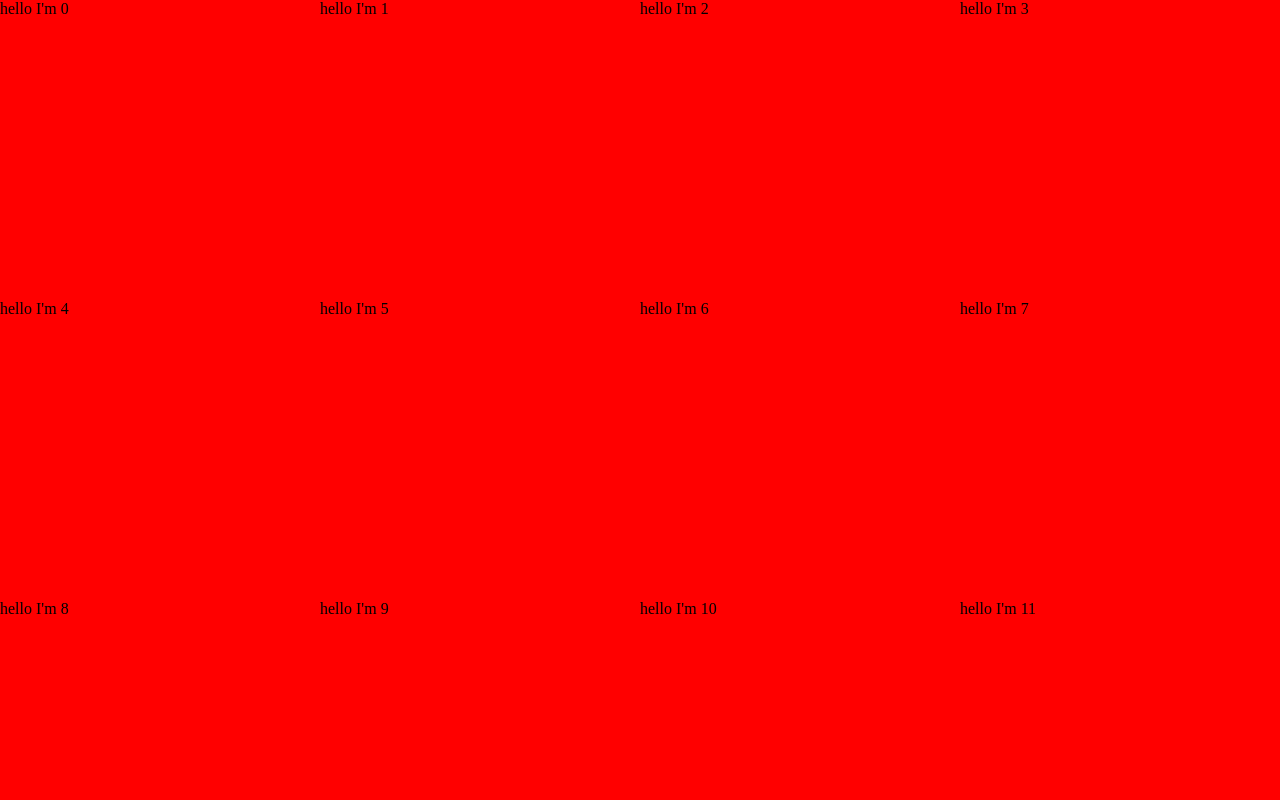
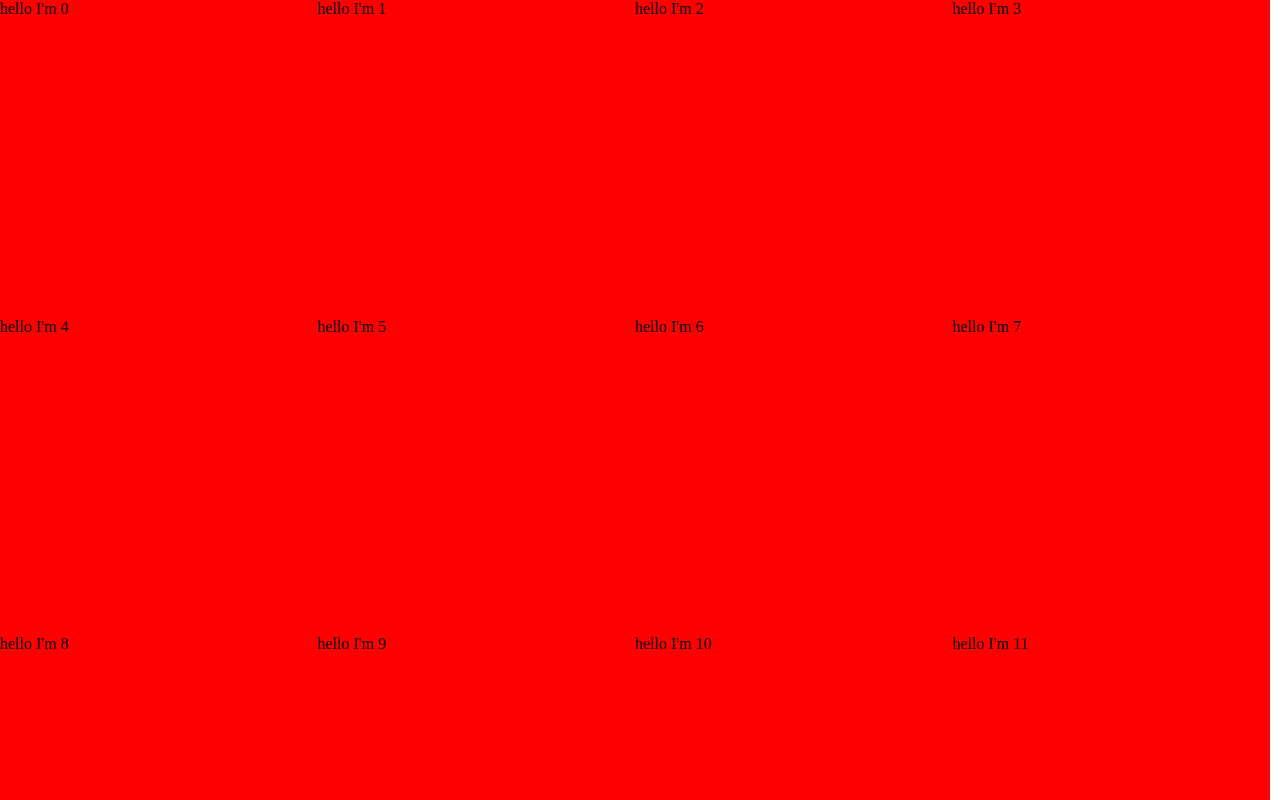
Before and after one commit to reiogo/Etch_a_sketch, a plain HTML site: page index.html in a window 1280 px wide. Shown: the top 800 px of the page. Drawn offline with Linux system fonts and the light colour scheme.

Commit message:
Add 16x16 grid
This seems to be functioning now.

```diff
--- a/javascript.js
+++ b/javascript.js
@@ -4,7 +4,7 @@ for (let i=0; i<16; i++) {
     gridDiv.setAttribute("id", i);
     let container =
         document.querySelector("#container");
-    gridDiv.style = "width: 25vw; height: 300px; background-color: red";
+    gridDiv.style = "width: 24.805vw; aspect-ratio: 1; background-color: red";
     gridDiv.textContent = `hello I'm ${i}`;
     container.appendChild(gridDiv);
 
--- a/style.css
+++ b/style.css
@@ -3,6 +3,8 @@ body {
   margin: 0px;
 }
 #container {
+  margin: 0;
+  padding: 0;
   display: flex;
   flex-direction: row;
   flex-wrap: wrap;
```
